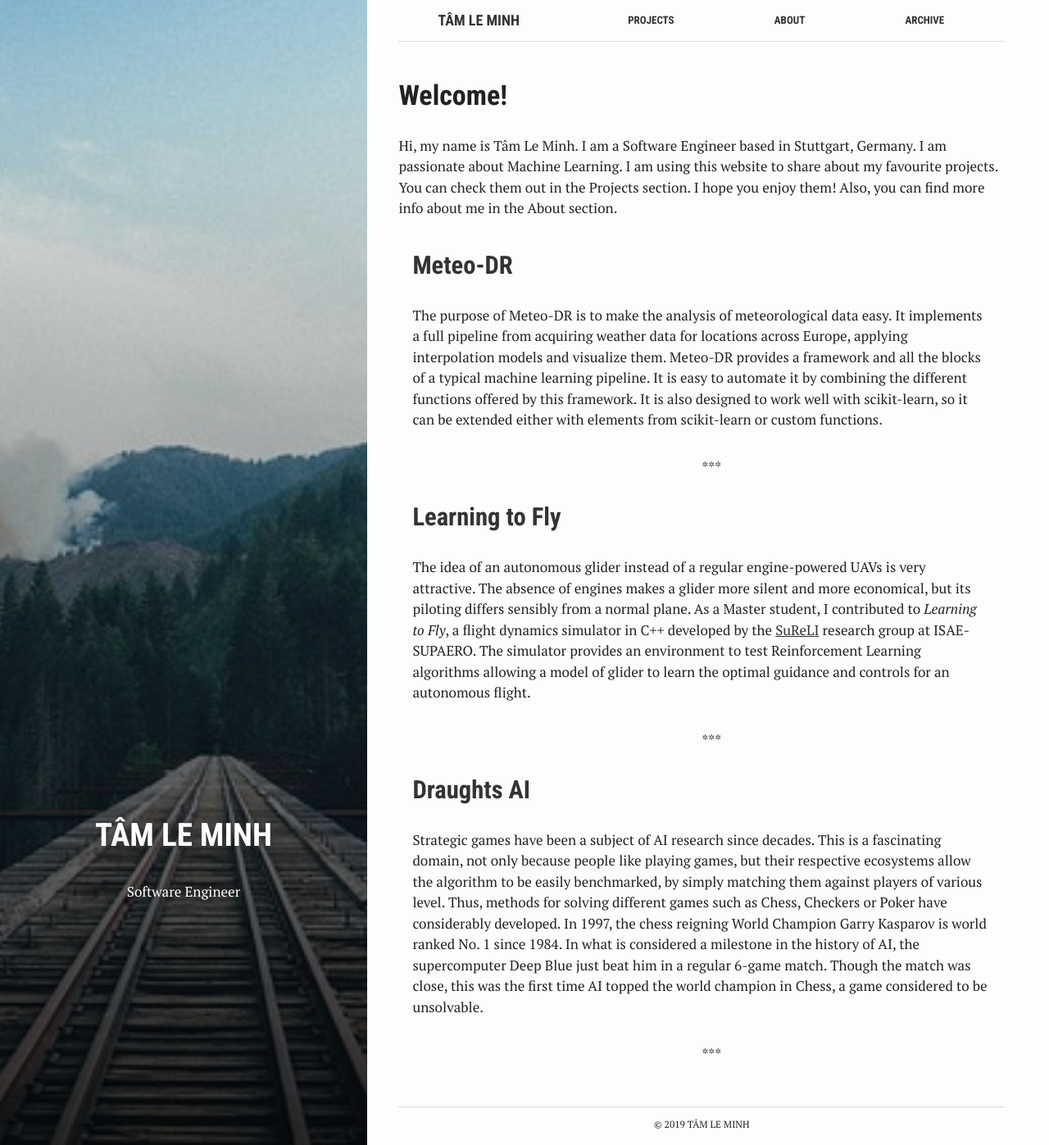
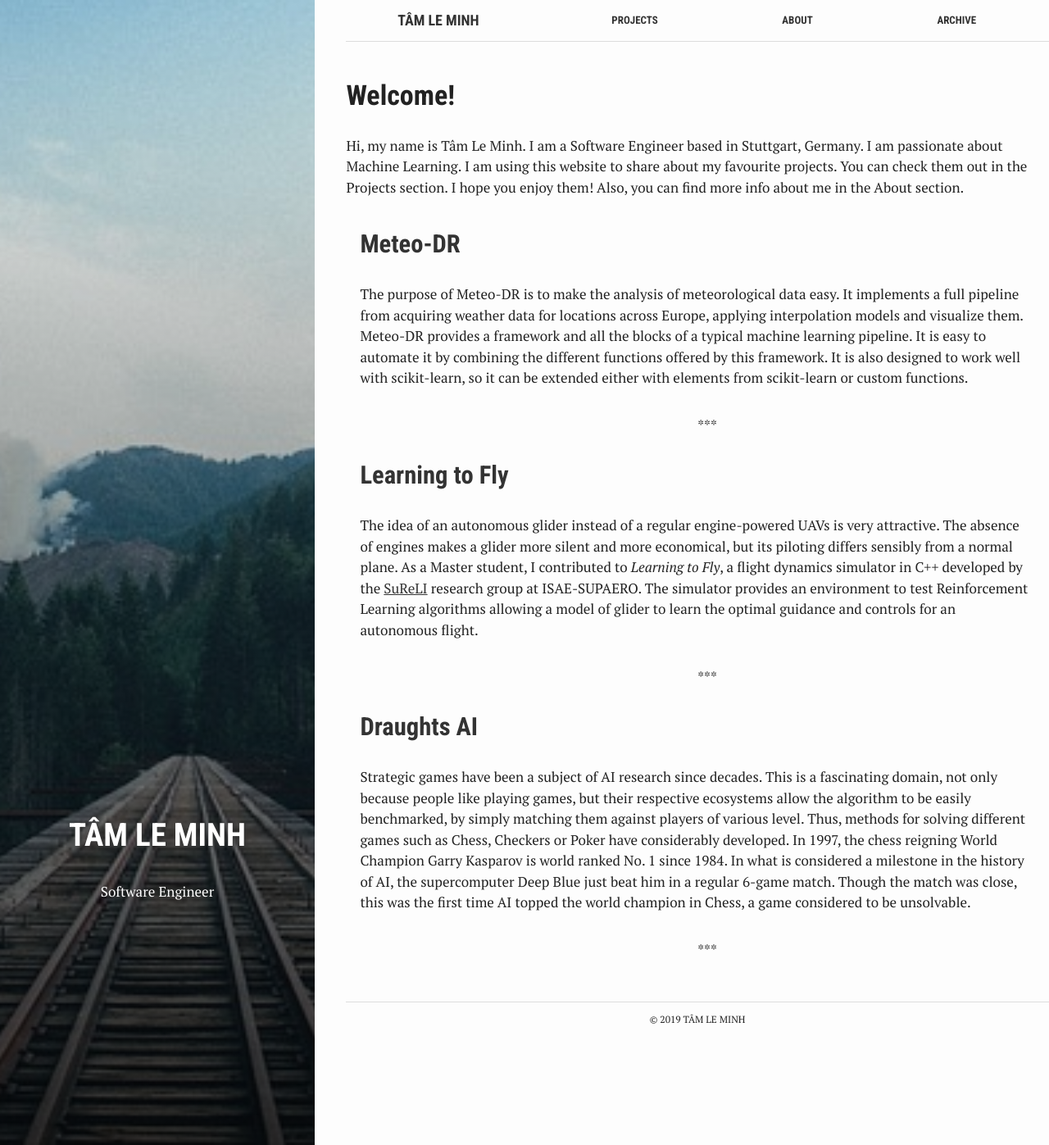
Before and after one commit to tam-leminh/tam-leminh.github.io_old, a Jekyll site: the page built from index.html, in a window 1280 px wide and 1397 px high. Shown: the whole window at 82% size. Built offline with Jekyll 4.4.1, drawn with Linux system fonts in a browser that asks for light colours.

Commit message:
CHANGE style, larger text, force scrollbar

```diff
--- a/assets/_sass/_base.scss
+++ b/assets/_sass/_base.scss
@@ -202,6 +202,17 @@ article a.btn {
   }
 }
 
+a.linkbutton {
+    text-align: center;
+    padding: 4px 20px 2px 20px;
+    border: none;
+    border-radius: 4px;
+    border: 1px solid #404040;
+    -webkit-transition-duration: 0.3s;
+    transition-duration: 0.3s;
+    cursor: pointer;
+    text-decoration: none;
+}
 
 
 /*
@@ -232,11 +243,11 @@ article a.btn {
 }
 
 .aside-left {
-  left: -33% !important;
+  left: -28% !important;
 }
 
 .centering {
-  margin-left: calc(50% - (740px / 2)) !important;
+  margin-left: calc(53% - (1000px / 2)) !important;
   transition: all .5s ease-in-out 0s;
 }
 
--- a/assets/_sass/_layout.scss
+++ b/assets/_sass/_layout.scss
@@ -138,19 +138,6 @@ a {
     font-weight: bold;
   }
 }
-
-a.linkbutton {
-    text-align: center;
-    padding: 4px 20px 2px 20px;
-    border: none;
-    border-radius: 4px;
-    border: 1px solid #404040;
-    -webkit-transition-duration: 0.3s;
-    transition-duration: 0.3s;
-    cursor: pointer;
-    text-decoration: none;
-}
-
 
 
 /*
--- a/assets/_sass/_normalize.scss
+++ b/assets/_sass/_normalize.scss
@@ -3,6 +3,7 @@ html {
     font-family: sans-serif;
     -ms-text-size-adjust: 100%;
     -webkit-text-size-adjust: 100%;
+	overflow-y: scroll;
 }
 
 body { margin: 0; }
--- a/assets/_sass/_variables.scss
+++ b/assets/_sass/_variables.scss
@@ -3,10 +3,10 @@ $break-point: 960px;
 $md-break-point: 640px;
 $sm-break-point: 320px;
 
-$aside-width: 35%;
-$content-wrapper-width: 62%;
-$article-max-width: 740px;
-$post-margin-left: 38%;
+$aside-width: 30%;
+$content-wrapper-width: 67%;
+$article-max-width: 1000px;
+$post-margin-left: 33%;
 
 $img: "../img";
 $js: "../js";
```
